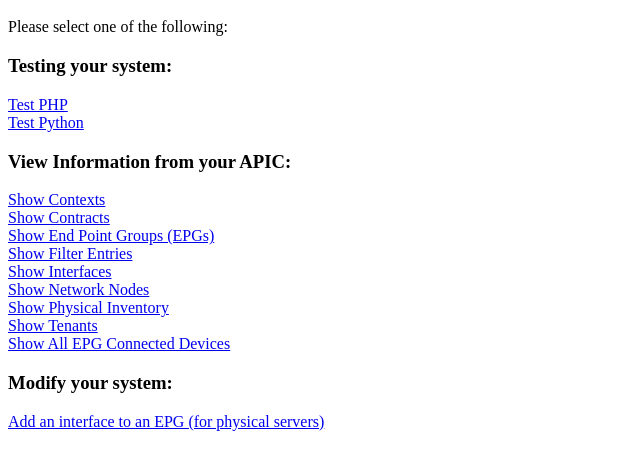
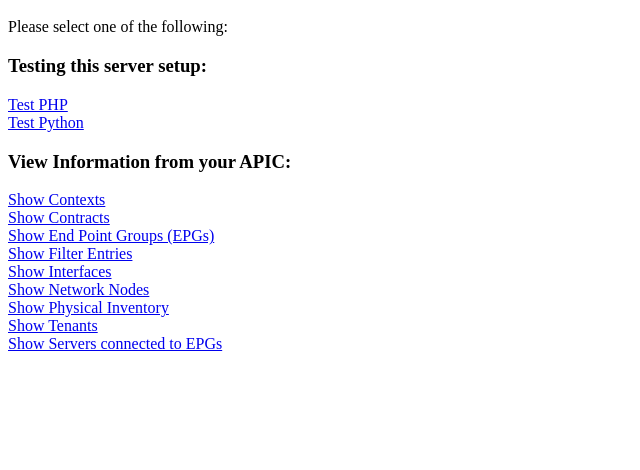
Before and after one commit to tigelane/web2aci, a plain HTML site: page www/index.html in a window 1280 px wide. Shown: the part 48-518 px from the top of the page, without its empty margins (0-640 px from the left). Drawn offline with Linux system fonts and the light colour scheme.

Commit message:
Update index.html

```diff
--- a/www/index.html
+++ b/www/index.html
@@ -1,6 +1,6 @@
 <h1>Web 2 ACI</h1>
 Please select one of the following:
-<h3>Testing your system:</h3>
+<h3>Testing this server setup:</h3>
 <a href="cgi-bin/test_php.php">Test PHP</a><br>
 <a href="cgi-bin/test_python.py">Test Python</a>
 
@@ -13,7 +13,4 @@ Please select one of the following:
 <a href="cgi-bin/aci-show-nodes.py">Show Network Nodes</a><br>
 <a href="cgi-bin/aci-show-physical-inventory.py">Show Physical Inventory</a><br>
 <a href="cgi-bin/aci-show-tenants.py">Show Tenants</a><br>
-<a href="cgi-bin/aci-show-connected-end-points.py">Show All EPG Connected Devices</a><br>
-
-<h3>Modify your system:</h3>
-<a href="cgi-bin/aci-action-interface-2-epg.php">Add an interface to an EPG (for physical servers)</a><br>
+<a href="cgi-bin/aci-show-connected-end-points.py">Show Servers connected to EPGs</a><br>
```
